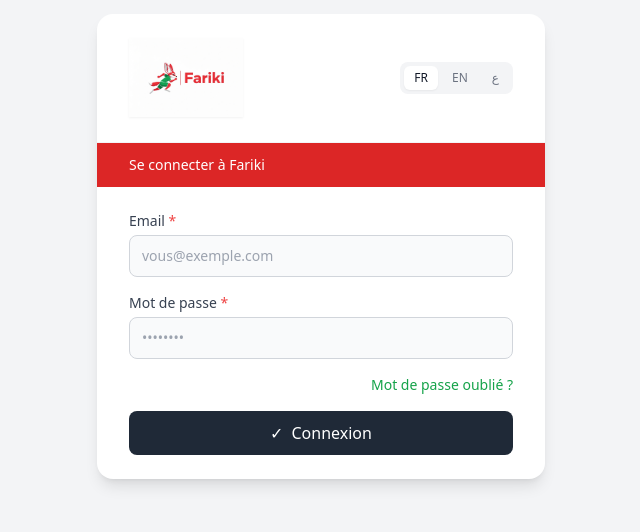
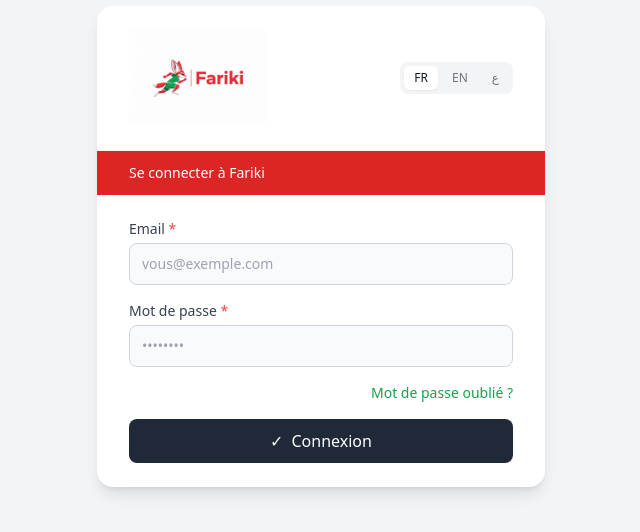
Before and after one commit to casic16/soccer-school, a React app in the folder app/: page /login in a window 1280 px wide. Shown: the part 154-686 px from the top of the page, without its empty margins (319-959 px from the left). Built offline with nearby package versions, Linux system fonts and the light colour scheme; no server answers; the HTML template or start-up script is replaced by a standard one.

Commit message:
feat: fix Fariki sur la page login

```diff
--- a/app/src/pages/Login.jsx
+++ b/app/src/pages/Login.jsx
@@ -40,7 +40,7 @@ export default function Login() {
     <div className="min-h-screen bg-gray-100 flex flex-col items-center justify-center px-4">
       <div className="bg-white rounded-2xl shadow-lg w-full max-w-md overflow-hidden">
         <div className="px-8 py-6 flex items-center justify-between border-b border-gray-100">
-          <img src="/Logo.png" alt="Fariki" className="h-20 w-auto object-contain mix-blend-multiply drop-shadow-sm" />
+          <img src="/Logo.png" alt="Fariki" className="h-24 w-auto object-contain" style={{mixBlendMode: 'multiply', backgroundColor: 'transparent'}} />
           <div className="flex gap-1 bg-gray-100 p-1 rounded-lg">
             {languages.map((lang) => (
               <button
```
